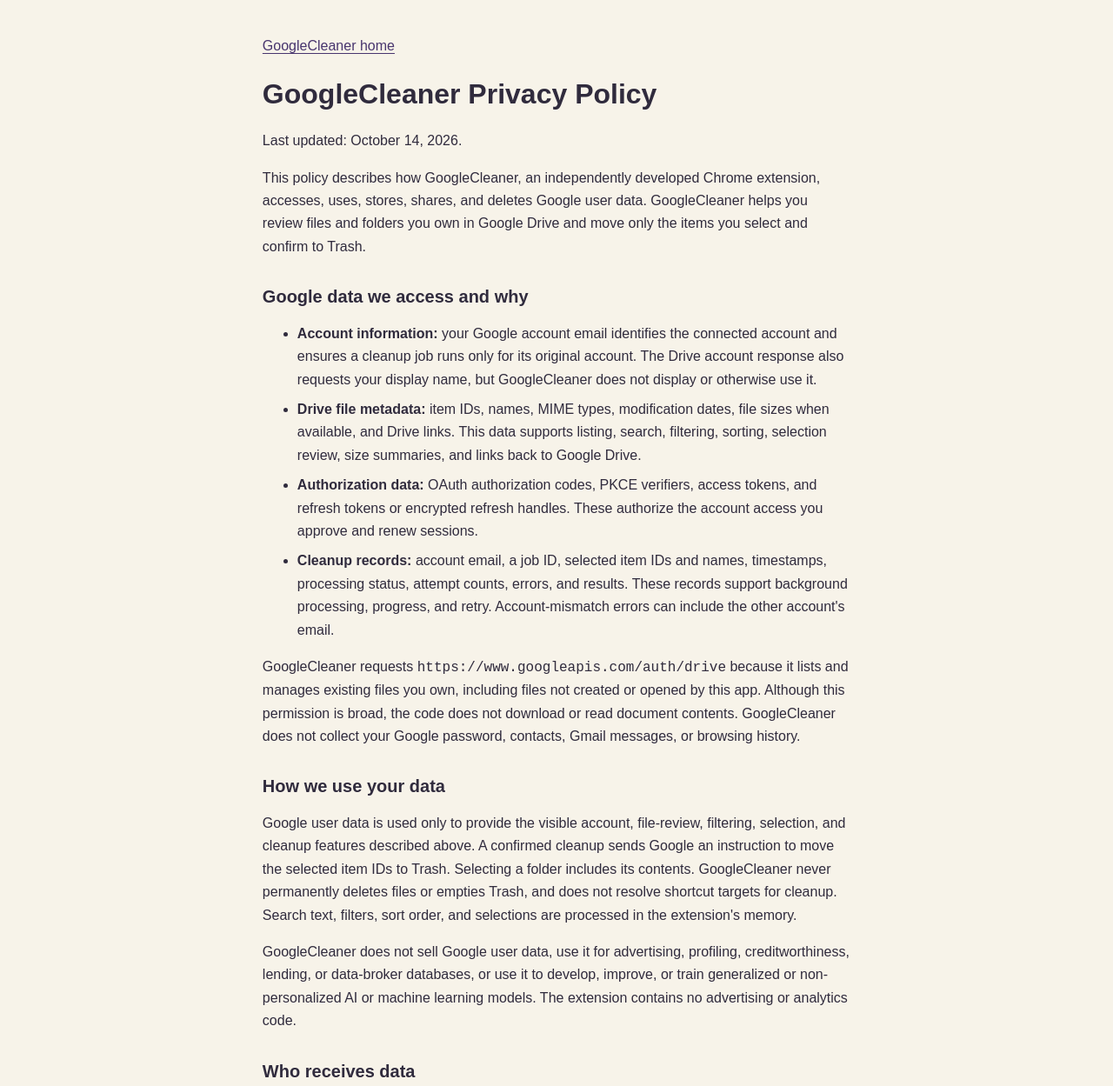
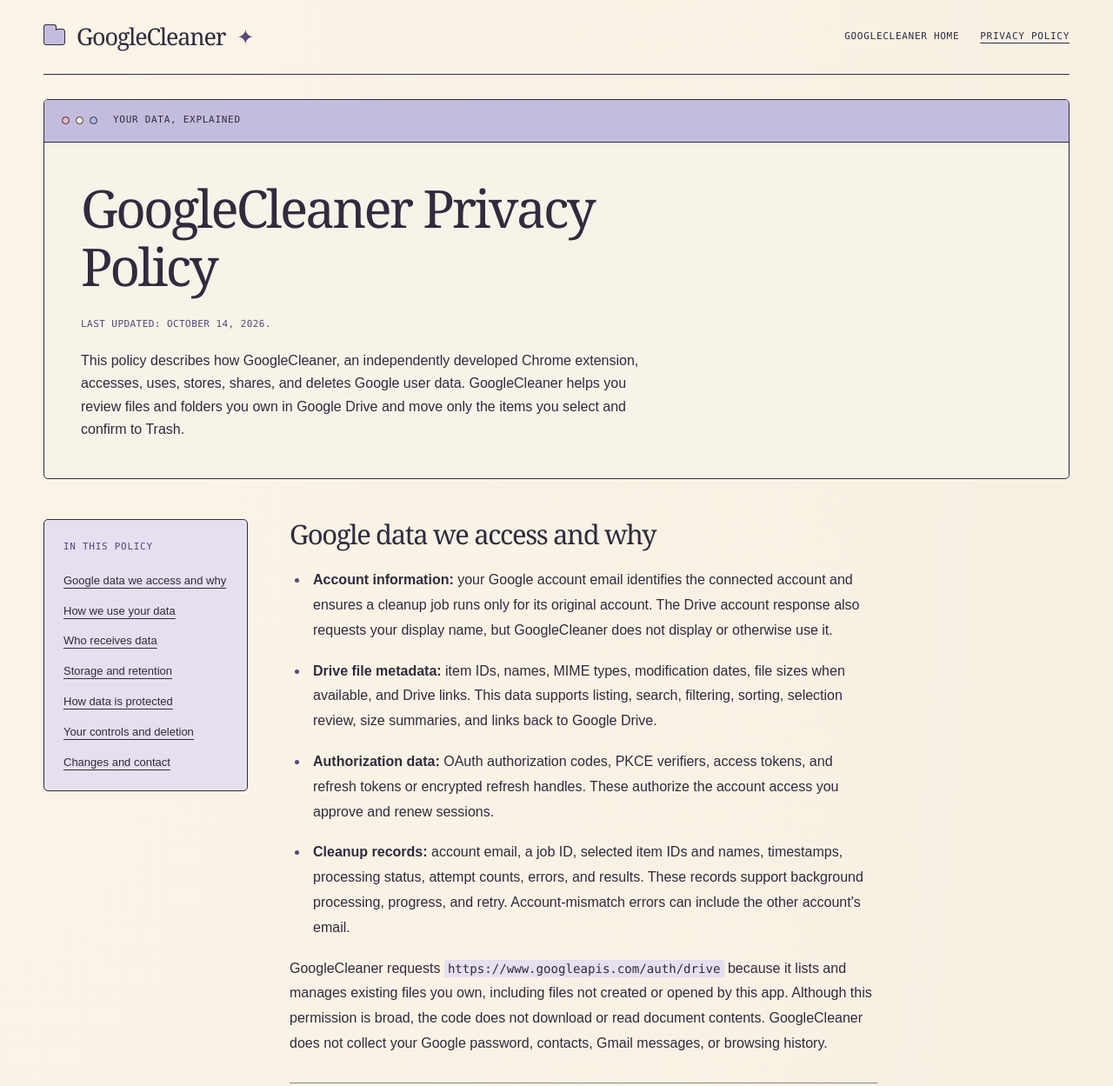
Before and after one commit to julsoyola/googleCleaner, a browser extension: page privacy.html in a window 1280 px wide. Shown: the top 1249 px of the page at 87% size. Drawn offline with Linux system fonts and the light colour scheme.

Commit message:
Match privacy policy layout to the product website

```diff
--- a/privacy.html
+++ b/privacy.html
@@ -4,16 +4,17 @@
   <meta charset="UTF-8">
   <title>GoogleCleaner Privacy Policy</title>
   <meta name="viewport" content="width=device-width, initial-scale=1.0">
-  <style>
-    body { max-width: 76ch; margin: 40px auto; padding: 0 20px 40px; background: #F7F3E9; color: #302B3D; font: 16px/1.65 Arial, sans-serif; }
-    h1, h2 { line-height: 1.25; } h2 { margin-top: 32px; font-size: 1.25rem; }
-    a { color: #48356e; text-underline-offset: 3px; } li { margin-bottom: 8px; }
-    code { overflow-wrap: anywhere; } :focus-visible { outline: 2px solid #1b4fd1; outline-offset: 3px; }
-  </style>
+  <link rel="stylesheet" href="website.css">
 </head>
 <body>
-<main>
-  <p><a href="index.html">GoogleCleaner home</a></p>
+<a class="skip-link" href="#main">Skip to content</a>
+<header class="site-header wrap">
+  <a class="brand" href="index.html"><span class="folder" aria-hidden="true"></span>GoogleCleaner<span class="spark" aria-hidden="true">✦</span></a>
+  <nav aria-label="Main navigation"><a href="index.html">GoogleCleaner home</a><a href="privacy.html" aria-current="page">Privacy Policy</a></nav>
+</header>
+<main id="main" class="wrap policy-main">
+  <div class="window policy-intro"><div class="window-bar"><span class="dots" aria-hidden="true"><i></i><i></i><i></i></span><span>Your data, explained</span></div><div class="policy-intro-body">
+
   <h1>GoogleCleaner Privacy Policy</h1>
   <p>Last updated: October 14, 2026.</p>
   <p>This policy describes how GoogleCleaner, an independently developed Chrome
@@ -21,7 +22,8 @@
     GoogleCleaner helps you review files and folders you own in Google Drive
     and move only the items you select and confirm to Trash.</p>
 
-  <h2>Google data we access and why</h2>
+</div></div>
+  <div class="policy-layout"><aside class="policy-nav"><p class="eyebrow">In this policy</p><nav aria-label="Policy sections"><a href="#data-access">Google data we access and why</a><a href="#data-use">How we use your data</a><a href="#data-sharing">Who receives data</a><a href="#storage">Storage and retention</a><a href="#security">How data is protected</a><a href="#your-controls">Your controls and deletion</a><a href="#contact">Changes and contact</a></nav></aside><article class="policy-copy" aria-label="Privacy policy details"><section id="data-access" class="policy-section">  <h2>Google data we access and why</h2>
   <ul>
     <li><strong>Account information:</strong> your Google account email identifies
       the connected account and ensures a cleanup job runs only for its original
@@ -45,7 +47,8 @@
     does not download or read document contents. GoogleCleaner does not collect
     your Google password, contacts, Gmail messages, or browsing history.</p>
 
-  <h2>How we use your data</h2>
+</section>
+<section id="data-use" class="policy-section">  <h2>How we use your data</h2>
   <p>Google user data is used only to provide the visible account, file-review,
     filtering, selection, and cleanup features described above. A confirmed
     cleanup sends Google an instruction to move the selected item IDs to Trash.
@@ -58,7 +61,8 @@
     develop, improve, or train generalized or non-personalized AI or machine
     learning models. The extension contains no advertising or analytics code.</p>
 
-  <h2>Who receives data</h2>
+</section>
+<section id="data-sharing" class="policy-section">  <h2>Who receives data</h2>
   <ul>
     <li><strong>Google:</strong> handles account sign-in and permission screens.
       Drive requests go directly from the extension to Google's APIs, carrying
@@ -84,7 +88,8 @@
     <a href="https://developers.google.com/terms/api-services-user-data-policy">Google API Services User Data Policy</a>,
     including its Limited Use requirements.</p>
 
-  <h2>Storage and retention</h2>
+</section>
+<section id="storage" class="policy-section">  <h2>Storage and retention</h2>
   <ul>
     <li><strong>File lists and interface choices:</strong> kept in the popup's
       memory and cleared when that popup closes or its account state is reset.</li>
@@ -109,7 +114,8 @@
     native <code>chrome.identity</code> token cache instead. The current configured
     account chooser uses the Vercel flow described here.</p>
 
-  <h2>How data is protected</h2>
+</section>
+<section id="security" class="policy-section">  <h2>How data is protected</h2>
   <p>Network requests to Google and the authentication service use HTTPS.
     Sign-in validates OAuth state and the exact extension redirect, and uses
     PKCE to bind authorization codes to the originating request. The Web OAuth
@@ -120,7 +126,8 @@
     Chrome's extension storage; GoogleCleaner does not apply additional
     encryption to those records.</p>
 
-  <h2>Your controls and deletion</h2>
+</section>
+<section id="your-controls" class="policy-section">  <h2>Your controls and deletion</h2>
   <ul>
     <li><strong>Disconnect:</strong> pauses active cleanup, cancels its scheduled
       wake-ups, clears the browser authentication session, and resets popup
@@ -141,13 +148,21 @@
       governed by Google and your account settings, not by this extension.</li>
   </ul>
 
-  <h2>Changes and contact</h2>
+</section>
+<section id="contact" class="policy-section">  <h2>Changes and contact</h2>
   <p>Changes to data handling will be reflected in this policy and its update
     date. For privacy questions or deletion assistance, contact
     <a href="mailto:julianaaoyola@gmail.com">julianaaoyola@gmail.com</a>.
     Do not send passwords, access tokens, or private file contents. Because
     cleanup records are stored on your device, their removal must be performed
     in your browser using the controls described above.</p>
+</section>
+</article></div>
 </main>
+<footer class="site-footer wrap">
+  <a class="footer-brand" href="index.html">GoogleCleaner</a>
+  <p>A little less clutter. A little more clarity.</p>
+  <nav aria-label="Footer navigation"><a href="index.html">Home</a><a href="privacy.html">Privacy Policy</a></nav>
+</footer>
 </body>
 </html>
```
